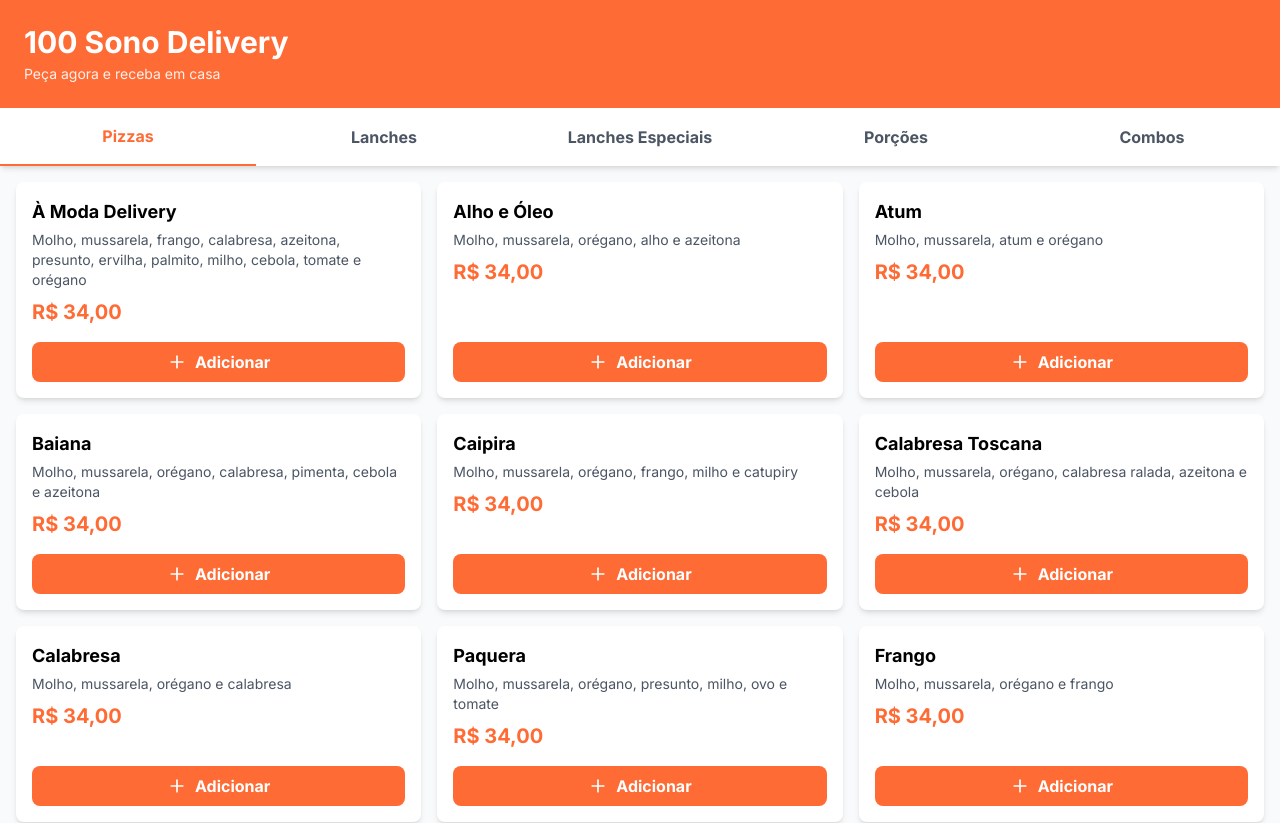
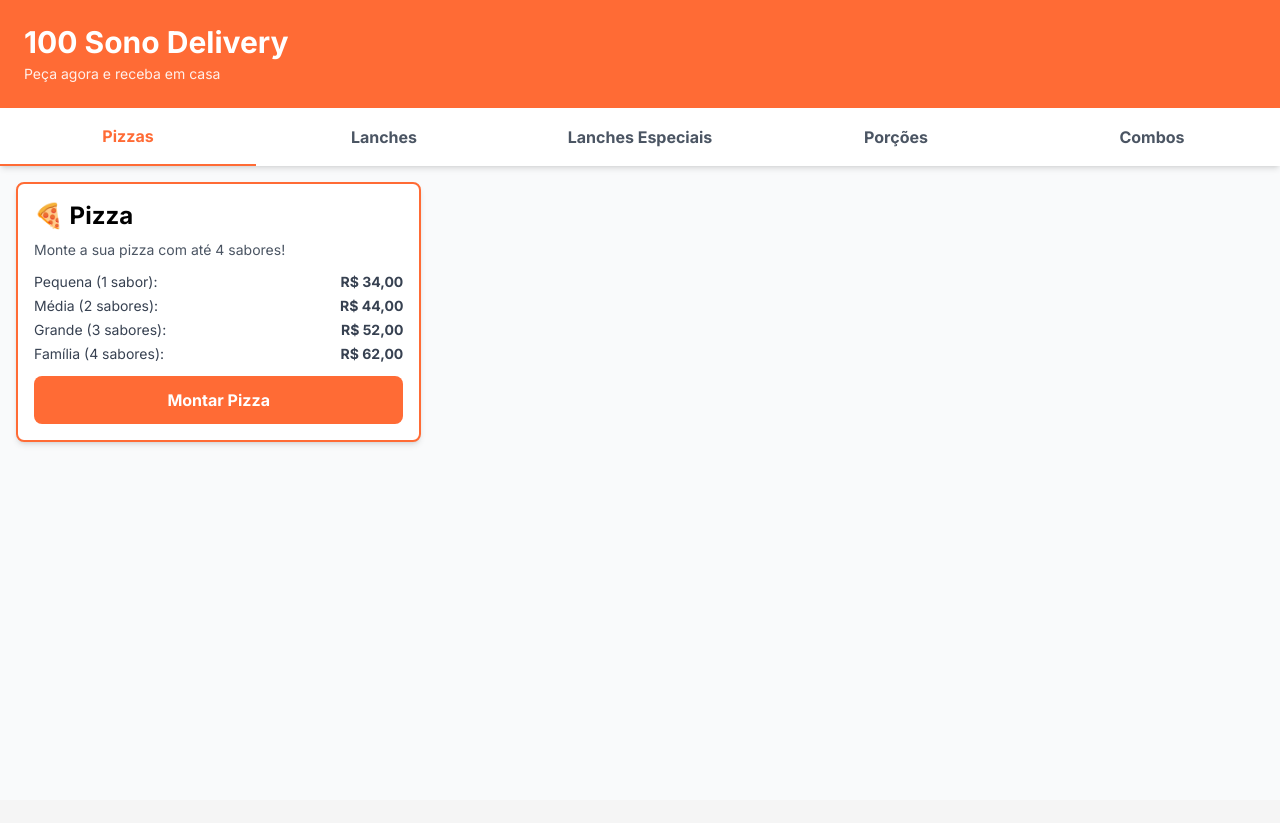
Before and after one commit to marclwo996-dotcom/100-sono-delivery, a Next.js app: page / in a window 1280 px wide. Shown: the top 823 px of the page. After the commit the page ends 800 px from the top, so only its background shows below. Built offline with nearby package versions, Linux system fonts and the light colour scheme.

Commit message:
Implement custom pizza modal in Cardapio component
Added functionality to show a custom pizza modal when the corresponding button is clicked.

```diff
--- a/components/cliente/Cardapio.tsx
+++ b/components/cliente/Cardapio.tsx
@@ -3,6 +3,7 @@
 import { useState } from 'react'
 import { produtos } from '@/lib/data'
 import ItemCardapio from './ItemCardapio'
+import PizzaPersonalizada from './PizzaPersonalizada'
 
 const categorias = [
   { id: 'pizzas', nome: 'Pizzas' },
@@ -14,8 +15,18 @@ const categorias = [
 
 export default function Cardapio() {
   const [categoriaAtiva, setCategoriaAtiva] = useState('pizzas')
+  const [mostrarPizzaPersonalizada, setMostrarPizzaPersonalizada] = useState(false)
 
   const produtosFiltrados = produtos.filter(p => p.categoria === categoriaAtiva)
+
+  // Se está montando pizza personalizada, mostrar modal
+  if (mostrarPizzaPersonalizada) {
+    return (
+      <PizzaPersonalizada
+        onFechar={() => setMostrarPizzaPersonalizada(false)}
+      />
+    )
+  }
 
   return (
     <div className="pb-24">
@@ -38,7 +49,46 @@ export default function Cardapio() {
       </div>
 
       <div className="grid grid-cols-1 md:grid-cols-2 lg:grid-cols-3 gap-4 p-4">
-        {produtosFiltrados.map(produto => (
+        {/* Card especial de Pizza - aparece apenas na categoria Pizzas */}
+        {categoriaAtiva === 'pizzas' && (
+          <div className="bg-white rounded-lg shadow-md p-4 flex flex-col hover:shadow-lg transition-shadow border-2 border-primary">
+            <div className="flex-1">
+              <h3 className="font-bold text-2xl mb-2">🍕 Pizza</h3>
+              <p className="text-sm text-gray-600 mb-3">
+                Monte a sua pizza com até 4 sabores!
+              </p>
+
+              <div className="space-y-1 text-sm text-gray-700 mb-3">
+                <div className="flex justify-between">
+                  <span>Pequena (1 sabor):</span>
+                  <span className="font-bold">R$ 34,00</span>
+                </div>
+                <div className="flex justify-between">
+                  <span>Média (2 sabores):</span>
+                  <span className="font-bold">R$ 44,00</span>
+                </div>
+                <div className="flex justify-between">
+                  <span>Grande (3 sabores):</span>
+                  <span className="font-bold">R$ 52,00</span>
+                </div>
+                <div className="flex justify-between">
+                  <span>Família (4 sabores):</span>
+                  <span className="font-bold">R$ 62,00</span>
+                </div>
+              </div>
+            </div>
+
+            <button
+              onClick={() => setMostrarPizzaPersonalizada(true)}
+              className="w-full bg-primary hover:bg-orange-600 text-white font-bold py-3 rounded-lg transition-colors"
+            >
+              Montar Pizza
+            </button>
+          </div>
+        )}
+
+        {/* Outros produtos (lanches, porções, combos) */}
+        {categoriaAtiva !== 'pizzas' && produtosFiltrados.map(produto => (
           <ItemCardapio key={produto.id} produto={produto} />
         ))}
       </div>
```
